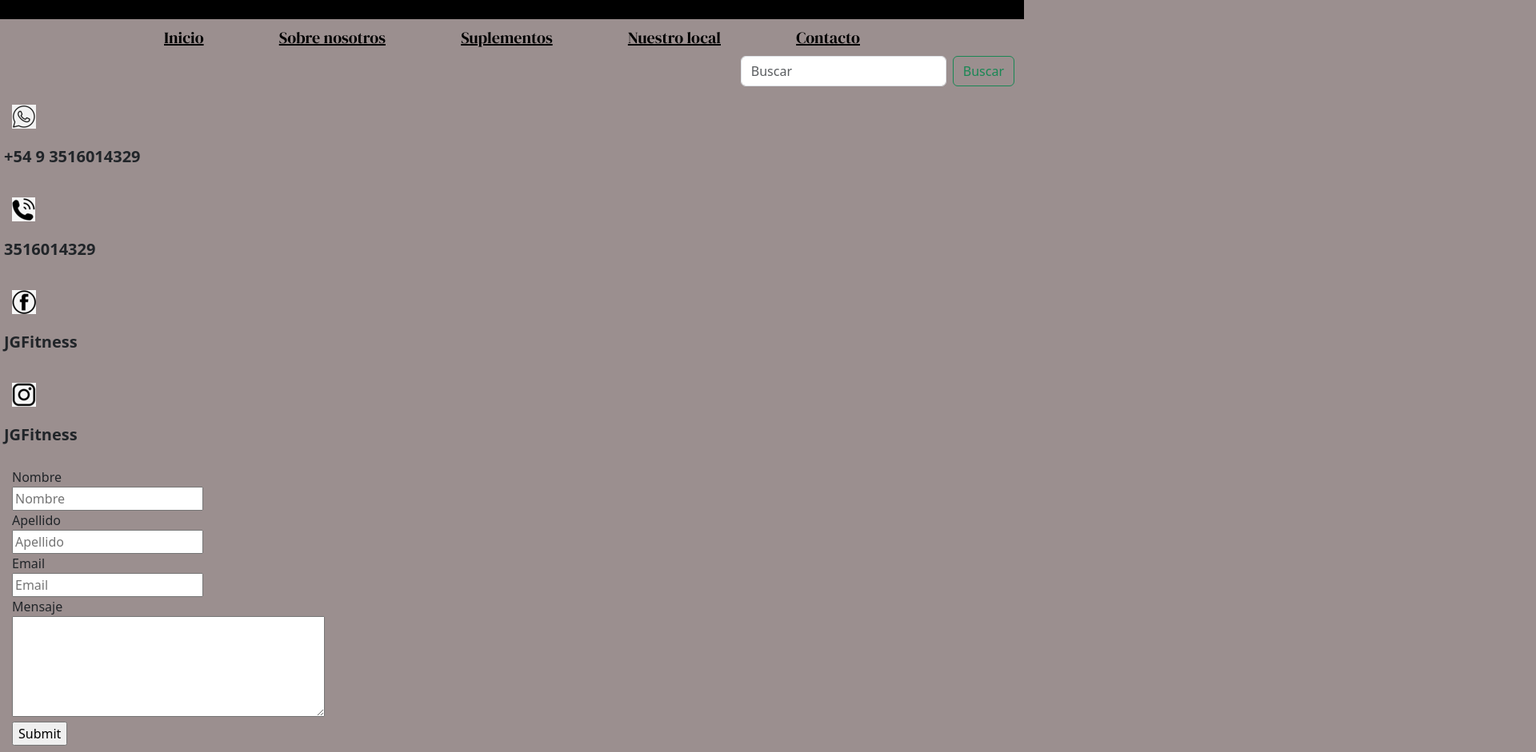
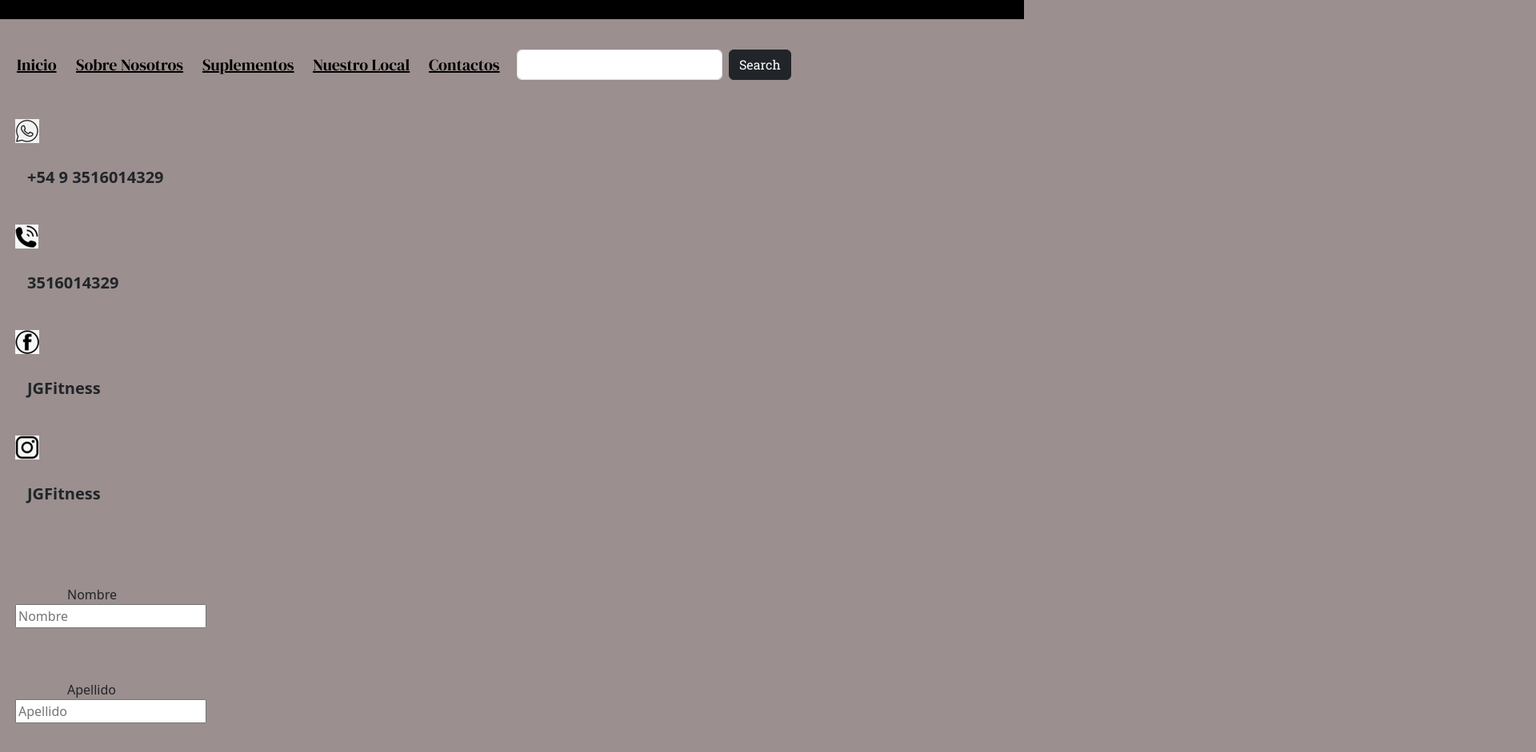
Before and after one commit to Juligiorgi/mi-repositorio, a website: page pages/contacto.html in a window 1280 px wide. Shown: the part 76-1017 px from the top of the page at 80% size, 1920 px wide, since content can reach past the window. Drawn offline with nearby package versions, Linux system fonts and the light colour scheme.

Commit message:
cuarto cambio

```diff
--- a/pages/contacto.html
+++ b/pages/contacto.html
@@ -5,10 +5,12 @@
     <meta http-equiv="X-UA-Compatible" content="IE=edge">
     <meta name="viewport" content="width=device-width, initial-scale=1.0">
     <meta name="description" content="suplemtos deportivos con gran variedad de productos y para diferentes objetivos como ganancia muscular, perdida de grasa, fortalecimiento de huesos gracias al colageno que mejora la piel, ulas y pelo.
-    Estos productos tienen venta libe">
-    <meta name="keywords" content="suplementos proteina colageno barras snacks chocolate sin sabor cookies and cream fitness masa muscular perdida de grasa batidos tips">
+    Estos productos tienen venta libre">
+    <meta name="keywords" content=" telefono formulario suplementos proteina colageno barras snacks chocolate sin sabor cookies and cream fitness masa muscular perdida de grasa batidos tips">
     <link href="https://cdn.jsdelivr.net/npm/bootstrap@5.3.0-alpha1/dist/css/bootstrap.min.css" rel="stylesheet" integrity="sha384-GLhlTQ8iRABdZLl6O3oVMWSktQOp6b7In1Zl3/Jr59b6EGGoI1aFkw7cmDA6j6gD" crossorigin="anonymous">
     <link rel="shortcut icon" href="../imagenes/jgfitness.jpg" type="image/x-icon">
+    <!--animaciones-->
+    <link rel="stylesheet" href="https://cdnjs.cloudflare.com/ajax/libs/animate.css/4.1.1/animate.min.css"/>
     <link rel="stylesheet" href="../css/style.css">
     <title>JGFitness</title>
     <!-- google fonts -->
@@ -24,26 +26,34 @@
 <body>
   <header>
     <h1 class="text-start">JGFitness</h1>
-        <nav>
-            <div class="container text-center back">
-                <div class="row">
-                    <div class="col-lg-12 col-sm-12">
-                        <a href="../index.html">Inicio</a>
-                        <a href="../pages/sobrenosotros.html">Sobre nosotros</a>
-                        <a href="../pages/suplementos.html">Suplementos</a>
-                        <a href="../pages/nuestrolocal.html">Nuestro local</a>
-                        <a href="../pages/contacto.html">Contacto</a>
+    <nav class="navbar navbar-expand-lg bg-pink">
+      <div class="navbar-brand">
+        <button class="navbar-toggler" type="button" data-bs-toggle="collapse" data-bs-target="#navbarSupportedContent" aria-controls="navbarSupportedContent" aria-expanded="false" aria-label="Toggle navigation">
+          <span class="navbar-toggler-icon"></span>
+        </button>
+        <div class="collapse navbar-collapse">
+          <ul class="navbar-nav me-auto mb-2 mb-lg-0 bar-mine">
+            <li class="nav-item">
+              <a class="nav-link active m-2 p-1 animate__animated animate__bounceIn" href="../index.html">Inicio</a>
+            </li>
+            <li class="nav-item">
+              <a class="nav-link active m-2 p-1 animate__animated animate__bounceIn" aria-current="page" href="../pages/sobrenosotros.html">Sobre Nosotros</a>
+            </li>
+            <li class="nav-item">
+              <a class="nav-link active m-2 p-1 animate__animated animate__bounceIn" href="../pages/suplementos.html">Suplementos</a>
+            </li>
+            <li class="nav-item dropdown">
+              <a class="nav-link active m-2 p-1 animate__animated animate__bounceIn" href="../pages/nuestrolocal.html">Nuestro Local</a>
+            </li>
+            <li class="nav-item">
+              <a class="nav-link active  m-2 p-1 animate__animated animate__bounceIn" href="../pages/contacto.html">Contactos</a>
+            </li>
+          </ul>
+          <form class="d-flex" role="search">
+            <input class="form-control me-2" type="search" aria-label="Search">
+            <button class="btn btn-dark deco" type="submit">Search</button>
+          </form>
         </div>
-                </div>
-            </div>
-        </nav>
-        <nav class="navbar navbar-mine">
-            <div class="container-fluid">
-              <a class="navbar-brand"></a>
-              <form class="d-flex" role="search">
-                <input class="form-control me-2" type="search" placeholder="Buscar" aria-label="Search">
-                <button class="btn btn-outline-success" type="submit">Buscar</button>
-              </form>
       </div>
     </nav>
   </header>
@@ -56,14 +66,22 @@
   </div>
   <main class="form-lab">
     <form action="form.php" method="get">
-      <label for="">Nombre</label><br>
-      <input type="text"name="Nombre"placeholder="Nombre"><br>
-      <label for="">Apellido</label><br>
-      <input type="text"name="Apellido" placeholder="Apellido"><br>
-      <label for="">Email</label><br>
-      <input type="text"name="Email"placeholder="Email"><br>
-      <label for="">Mensaje</label><br>
-      <textarea name="Mensaje" id="" cols="40" rows="5"></textarea><br>
+      <label class="NOM-MINE" for="">Nombre</label>
+      <br>
+      <input type="text"name="Nombre"placeholder="Nombre">
+      <br>
+      <label class="NOM-MINE" for="">Apellido</label>
+      <br>
+      <input type="text"name="Apellido" placeholder="Apellido">
+      <br>
+      <label class="NOM-MINE" for="">Email</label>
+      <br>
+      <input type="text"name="Email"placeholder="Email">
+      <br>
+      <label class="NOM-MINE" for="">Mensaje</label>
+      <br>
+      <textarea name="Mensaje" id="" cols="40" rows="5"></textarea>
+      <br>
       <input type="submit">
     </form>
   </main>
--- a/scss/base/_extend.scss
+++ b/scss/base/_extend.scss
@@ -10,8 +10,21 @@
     margin: 10px;
 }
 %form-lab{
-    width: 100%;
-    height: 100%;
-    padding-top: 20px;
+    width: 500%;
+    height: 500%;
+    padding-top: 40px;
     margin: 10px;
+
 }
+%bar-mine{
+    padding-top: 10px;
+    margin: 15px;
+    align-items: center;
+}
+%nom-mine{
+    padding: 15px;
+    margin-top: 50px;
+    margin-left: 50px;
+    height: 25px;
+    font-weight: 500px;
+}
--- a/scss/base/_maps.scss
+++ b/scss/base/_maps.scss
@@ -13,7 +13,7 @@ $colors:(
     color2:white,
     color3:black,
     color4: rgb(183, 105, 77),
-    color5: rgb(8, 99, 34)
+    color5: rgb(8, 99, 34),
 );
 $margen:(
     margen1:top,
--- a/scss/base/_variables.scss
+++ b/scss/base/_variables.scss
@@ -13,6 +13,7 @@ $font4: 'Crimson Text', serif;
 
 //padding
 $pad:5px;
+$pad1:9px;
 $pad-t:10px 15px;
 $pad-h: 20px 25px;
 $pad-b: 30px 45px;
--- a/scss/components/_body.scss
+++ b/scss/components/_body.scss
@@ -1,5 +1,5 @@
 body{
-    background-color: $bg-pink;
+ background-color: $bg-pink;
 }
 h1{
     background-color: $bg-black;
--- a/scss/components/_div.scss
+++ b/scss/components/_div.scss
@@ -24,21 +24,29 @@ div {
 }
 div img{
    @extend %contac-tel;
-   padding: $pad;
+   padding: $pad1;
 }
 .tel{
    font-size: $fnt20;
-   padding: $pad;
+   padding: $pad1;
+   margin-left: 25px;
 }
 .was{
    font-size: $fnt20;
-   padding: $pad;
+   padding: $pad1;
+   margin-left: 25px;
 }
 .fa{
    font-size: $fnt20;
-   padding: $pad;
+   padding: $pad1;
+   margin-left: 25px;
 }
 .in{
    font-size: $fnt20;
-   padding: $pad;
+   padding: $pad1;
+   margin-left: 25px;
 }
+.bar-mine{
+   @include decoracion(underline);
+   padding: $pad1;
+}
--- /dev/null
+++ b/scss/components/_form.scss
@@ -0,0 +1,8 @@
+form{
+    .deco{
+        font-family: $font2;
+    }
+}
+.NOM-MINE{
+    @extend %nom-mine;
+}
--- a/scss/components/_main.scss
+++ b/scss/components/_main.scss
@@ -14,5 +14,6 @@ main h2{
 }
 main form{
     @extend %form-lab;
-    padding: $pad;
+    padding: $pad1;
+    margin-block-end: 100px;
 }
--- a/scss/style.scss
+++ b/scss/style.scss
@@ -11,3 +11,4 @@
 @import './components/body';
 @import './components/main';
 @import './components/nav';
+@import './components/form';
```
Also changed, not shown: index.html (+31 -21 lines), pages/nuestrolocal.html (+32 -23 lines), pages/sobrenosotros.html (+32 -22 lines), pages/suplementos.html (+29 -19 lines), css/style.css, scss/components/_nav.scss (line endings or trailing spaces), 1 other file. Lines whose indentation alone changed are shown as unchanged.
